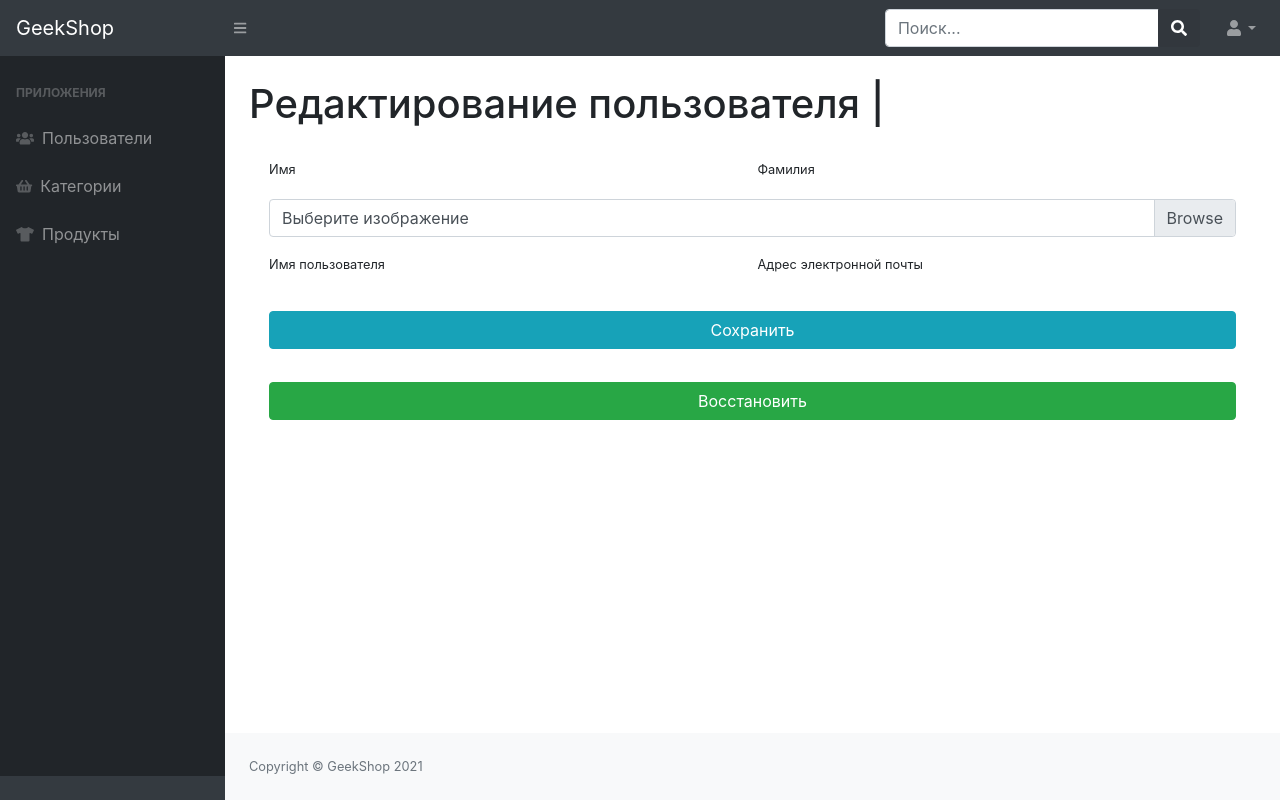
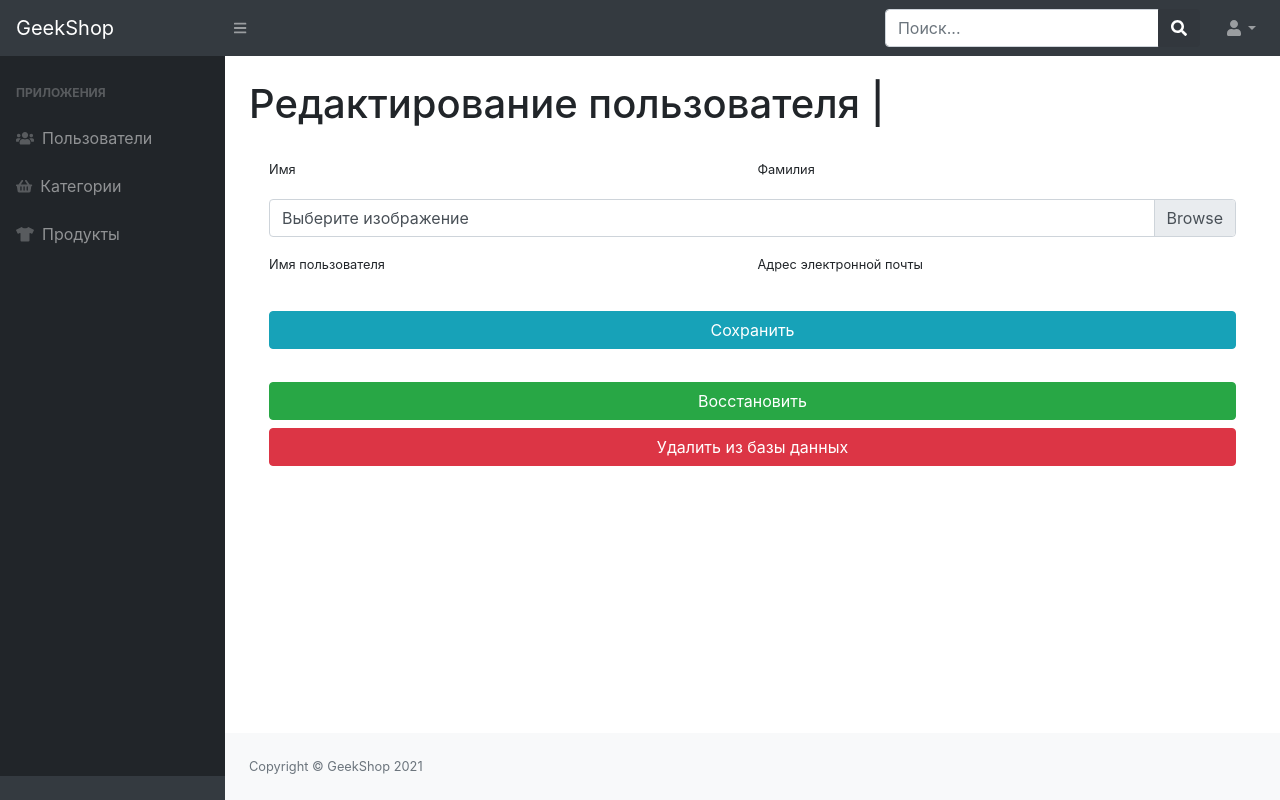
Before and after one commit to ElecTrOoD/django-geekshop, a Django app: template admins/templates/admins/admin-users-update-delete.html in a window 1280 px wide. Run offline with Django 3.2, Linux system fonts and the light colour scheme; the template is opened without the code that fills it, so the values that code supplies are empty; some libraries are stand-ins or nearby versions.

Commit message:
updated DELETE for admins users

```diff
--- a/admins/templates/admins/admin-users-update-delete.html
+++ b/admins/templates/admins/admin-users-update-delete.html
@@ -50,7 +50,7 @@
                 <div class="row">
                     <div class="col-lg-12" style="margin-top: 33px;">
                         {% if user.is_active %}
-                            <a href="{% url 'admins:admin_users_delete' user.id %}" class="btn btn-danger btn-block">
+                            <a href="{% url 'admins:admin_users_delete' user.id %}" class="btn btn-warning btn-block">
                                 Удалить
                             </a>
                         {% else %}
@@ -58,6 +58,10 @@
                                 Восстановить
                             </a>
                         {% endif %}
+                    <a href="{% url 'admins:admin_users_complete_delete' user.id %}"
+                           class="btn btn-danger btn-block">
+                            Удалить из базы данных
+                        </a>
                     </div>
                 </div>
             </div>
--- a/admins/urls.py
+++ b/admins/urls.py
@@ -1,8 +1,8 @@
 from django.urls import path
 
 from admins.views import index, admin_users, admin_users_update, admin_users_create, admin_users_delete, \
-    admin_users_restore, admin_products, admin_products_create, admin_products_update, admin_products_delete, \
-    admin_products_complete_delete, admin_products_restore
+    admin_users_complete_delete, admin_users_restore, admin_products, admin_products_create, admin_products_update, \
+    admin_products_delete, admin_products_complete_delete, admin_products_restore
 
 app_name = 'admins'
 
@@ -12,6 +12,7 @@
     path('users/create/', admin_users_create, name='admin_users_create'),
     path('users/update/<int:id>', admin_users_update, name='admin_users_update'),
     path('users/delete/<int:id>', admin_users_delete, name='admin_users_delete'),
+    path('users/complete-delete/<int:id>', admin_users_complete_delete, name='admin_users_complete_delete'),
     path('users/restore/<int:id>', admin_users_restore, name='admin_users_restore'),
     path('products', admin_products, name='admin_products'),
     path('products/create/', admin_products_create, name='admin_products_create'),
```
Also changed, not shown: admins/views.py (+7 -0 lines).
